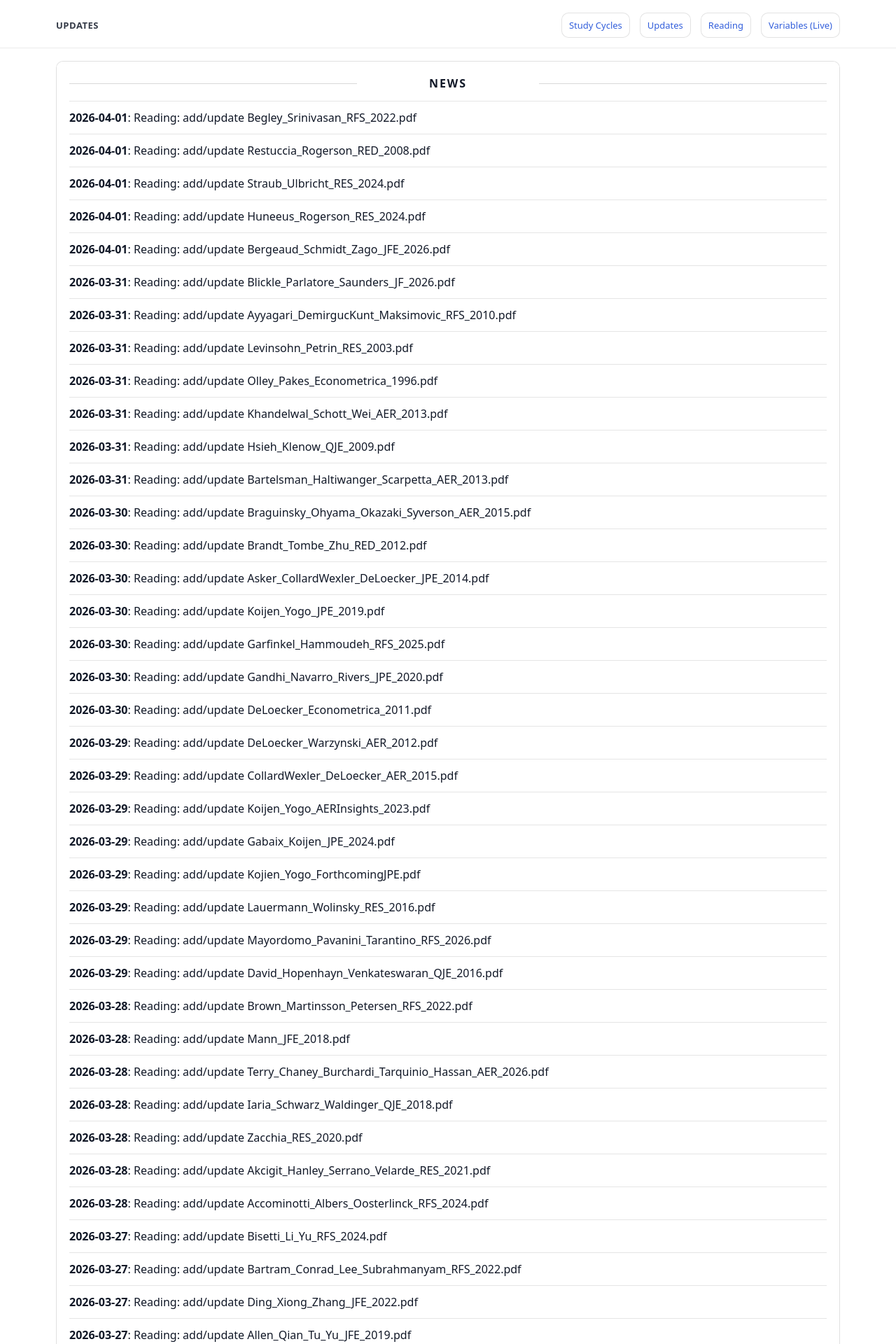
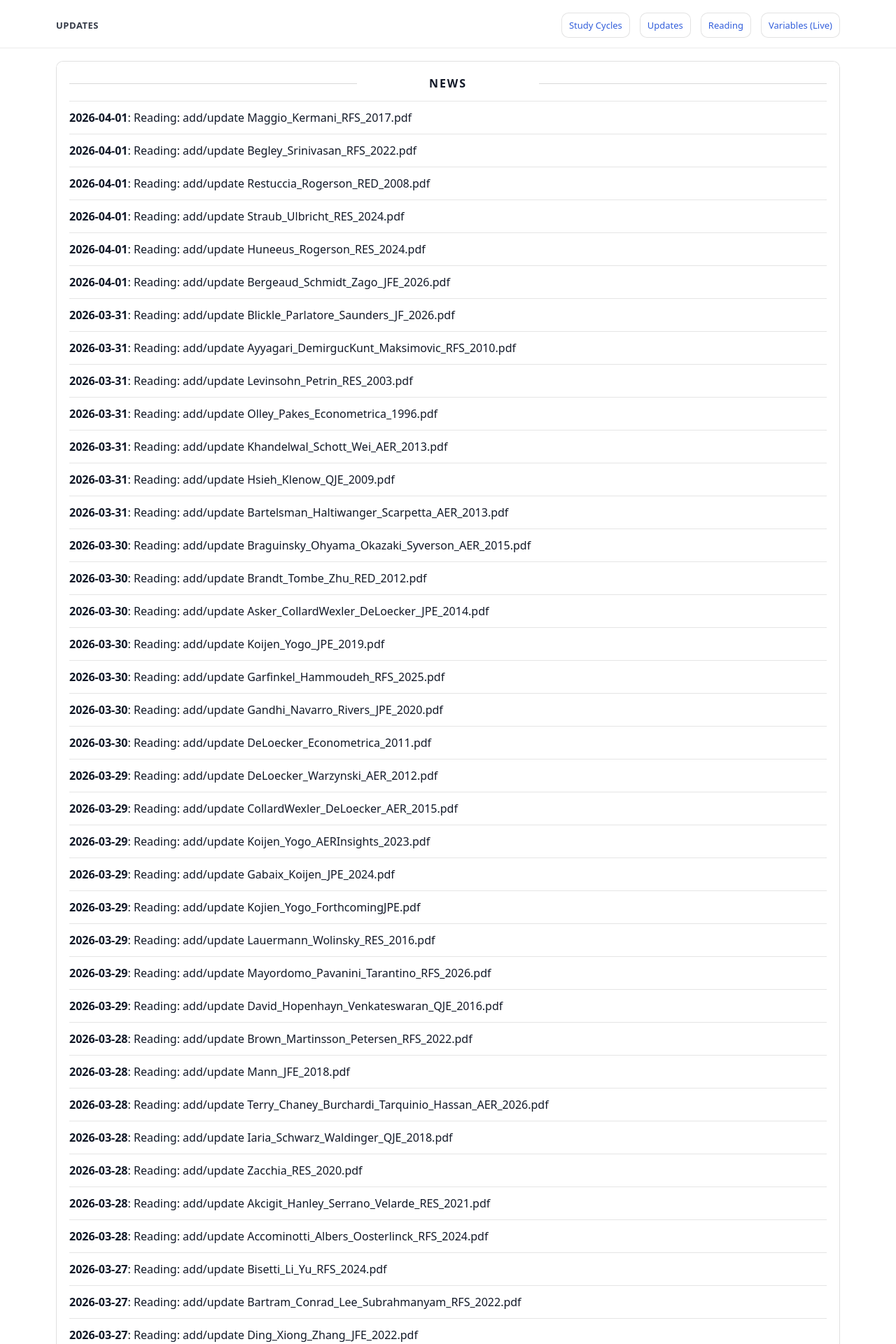
Before and after one commit to yaxinzn/study-archive, a Jekyll site: the page built from updates/index.md, in a window 1280 px wide. Shown: the top 1920 px of the page at 70% size. Built offline with Jekyll 4.4.1, drawn with Linux system fonts in a browser that asks for light colours; some of the changed text lies outside the part shown.

Commit message:
chore: update NEWS feed

```diff
--- a/_data/news.yml
+++ b/_data/news.yml
@@ -1,4 +1,7 @@
 # Auto-generated update history (sorted newest -> oldest). Do not edit manually.
+- ts: "1775043624"
+  date: "2026-04-01"
+  title: "Reading: add/update Maggio_Kermani_RFS_2017.pdf"
 - ts: "1775039456"
   date: "2026-04-01"
   title: "Reading: add/update Begley_Srinivasan_RFS_2022.pdf"
```
